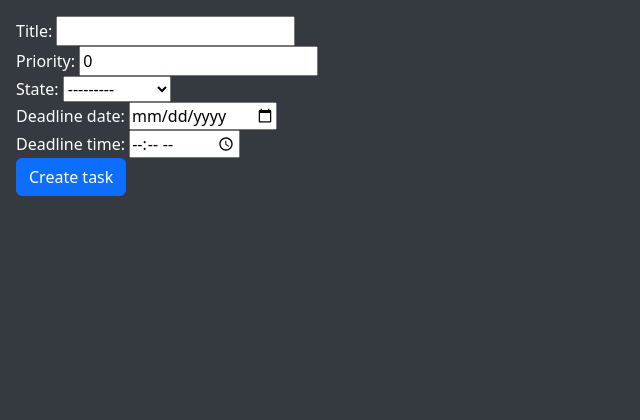
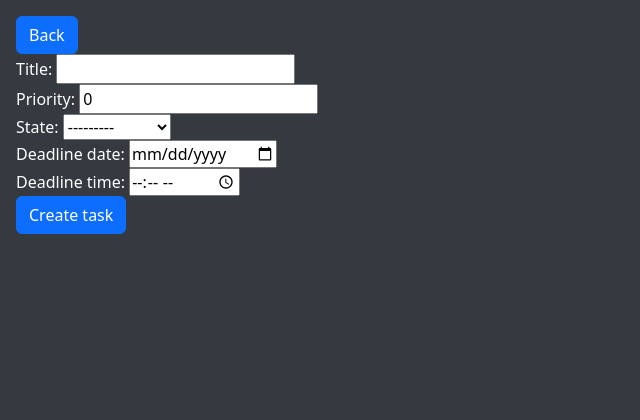
Before and after one commit to sadrayavar/djangoTemplate-taskManger, a Django app: page /task/add/ in a window 1280 px wide. Shown: the part 58-478 px from the top of the page, without its empty margins (0-640 px from the left). Run offline with Django 4.2, Linux system fonts and the light colour scheme; some libraries are stand-ins or nearby versions.

Commit message:
add: back and add buttons to pages

```diff
--- a/task/templates/singleTask.html
+++ b/task/templates/singleTask.html
@@ -2,6 +2,9 @@
 {% block title %}
 {% endblock title %}
 {% block content %}
+    <a href="{% url 'taskList' %}" class="btn btn-primary ">
+        <div>Back</div>
+    </a>
     <h1>{{ task.title }}</h1>
     <div>{{ task.priority }}</div>
     <div>{{ task.state }}</div>
--- a/task/templates/taskForm.html
+++ b/task/templates/taskForm.html
@@ -3,6 +3,9 @@
   Tasks
 {% endblock title %}
 {% block content %}
+  <a href="{% url 'taskList' %}" class="btn btn-primary ">
+    <div>Back</div>
+  </a>
   <form method="post" action="{% url 'taskList' %}">
     {% csrf_token %}
     <div class="form-group">{{ form.title.label_tag }} {{ form.title }}</div>
--- a/task/templates/taskList.html
+++ b/task/templates/taskList.html
@@ -3,6 +3,9 @@
     List of Tasks
 {% endblock title %}
 {% block content %}
+    <a href="{% url 'addTask' %}" class="btn btn-primary ">
+        <div>Add</div>
+    </a>
     {% for task in tasks %}
         <a href="{% url 'singleTask' task.id %}">{{ task.title }}</a>
         <br>
```
